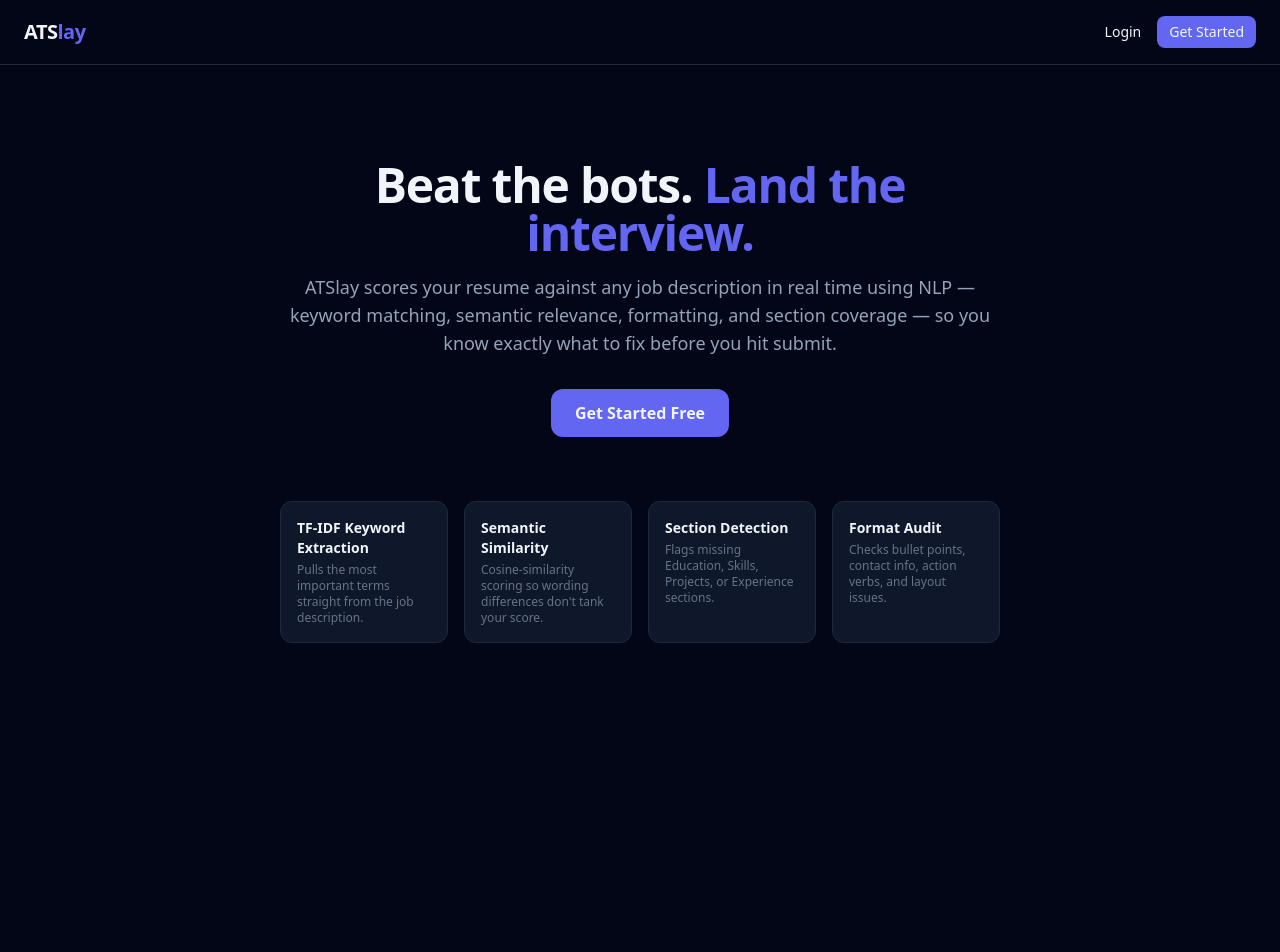
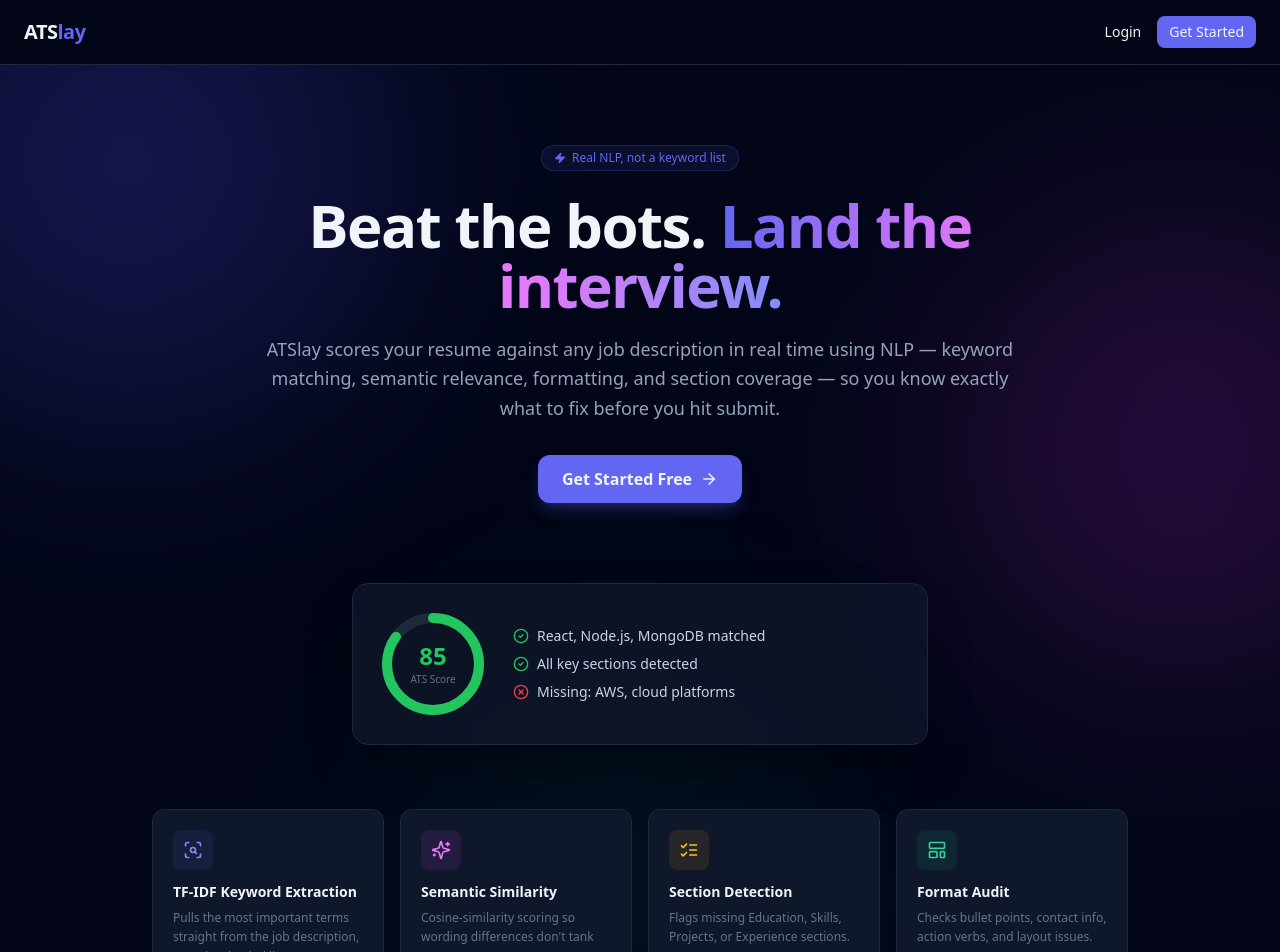
Before and after one commit to snehasharmaa912-ops/ATSlay, a React (Vite) app in the folder frontend/: page / in a window 1280 px wide. Shown: the top 952 px of the page. Before the commit the page ends 800 px from the top, so only its background shows below. Built offline with nearby package versions, Linux system fonts and the light colour scheme; no server answers.

Commit message:
Redesign homepage with gradient hero, icons, and score mockup

```diff
--- a/frontend/src/pages/Home.jsx
+++ b/frontend/src/pages/Home.jsx
@@ -1,13 +1,73 @@
 import { Link } from "react-router-dom";
+import {
+  ScanSearch,
+  Sparkles,
+  ListChecks,
+  LayoutTemplate,
+  ArrowRight,
+  CheckCircle2,
+  XCircle,
+  Zap,
+} from "lucide-react";
 import { useAuth } from "../context/AuthContext";
+
+const FEATURES = [
+  {
+    icon: ScanSearch,
+    title: "TF-IDF Keyword Extraction",
+    desc: "Pulls the most important terms straight from the job description, not a hardcoded list.",
+    color: "text-indigo-400",
+    bg: "bg-indigo-500/10",
+  },
+  {
+    icon: Sparkles,
+    title: "Semantic Similarity",
+    desc: "Cosine-similarity scoring so wording differences don't tank your score.",
+    color: "text-fuchsia-400",
+    bg: "bg-fuchsia-500/10",
+  },
+  {
+    icon: ListChecks,
+    title: "Section Detection",
+    desc: "Flags missing Education, Skills, Projects, or Experience sections.",
+    color: "text-amber-400",
+    bg: "bg-amber-500/10",
+  },
+  {
+    icon: LayoutTemplate,
+    title: "Format Audit",
+    desc: "Checks bullet points, contact info, action verbs, and layout issues.",
+    color: "text-emerald-400",
+    bg: "bg-emerald-500/10",
+  },
+];
+
 export default function Home() {
   const { user } = useAuth();
+
   return (
-    <div className="max-w-3xl mx-auto px-6 py-24 text-center">
-      <h1 className="text-4xl md:text-5xl font-bold tracking-tight">
-        Beat the bots. <span className="text-accent">Land the interview.</span>
+    <div className="relative overflow-hidden">
+      {/* Ambient gradient glow background */}
+      <div className="pointer-events-none absolute inset-0 overflow-hidden">
+        <div className="absolute -top-40 -left-32 w-[32rem] h-[32rem] bg-indigo-600/25 rounded-full blur-[120px]" />
+        <div className="absolute top-40 -right-32 w-[28rem] h-[28rem] bg-fuchsia-600/20 rounded-full blur-[120px]" />
+        <div className="absolute bottom-0 left-1/3 w-[24rem] h-[24rem] bg-emerald-600/10 rounded-full blur-[120px]" />
+      </div>
+
+      <div className="relative max-w-5xl mx-auto px-6 pt-20 pb-24">
+        {/* Hero */}
+        <div className="text-center max-w-3xl mx-auto">
+          <span className="inline-flex items-center gap-1.5 text-xs font-medium px-3 py-1 rounded-full bg-accent/10 text-accent border border-accent/20 mb-6">
+            <Zap size={12} className="fill-accent" />
+            Real NLP, not a keyword list
+          </span>
+          <h1 className="text-4xl md:text-6xl font-bold tracking-tight leading-tight">
+            Beat the bots.{" "}
+            <span className="bg-gradient-to-r from-accent via-fuchsia-400 to-indigo-400 bg-clip-text text-transparent">
+              Land the interview.
+            </span>
           </h1>
-      <p className="text-slate-400 mt-4 text-lg">
+          <p className="text-slate-400 mt-5 text-lg leading-relaxed">
             ATSlay scores your resume against any job description in real time using NLP —
             keyword matching, semantic relevance, formatting, and section coverage — so you
             know exactly what to fix before you hit submit.
@@ -15,25 +75,72 @@
           <div className="mt-8 flex justify-center gap-4">
             <Link
               to={user ? "/dashboard" : "/register"}
-          className="px-6 py-3 rounded-xl bg-accent hover:bg-indigo-500 font-semibold"
+              className="group inline-flex items-center gap-2 px-6 py-3 rounded-xl bg-accent hover:bg-indigo-500 font-semibold transition shadow-lg shadow-accent/25"
             >
               {user ? "Go to Dashboard" : "Get Started Free"}
+              <ArrowRight size={18} className="group-hover:translate-x-0.5 transition" />
             </Link>
           </div>
+        </div>
 
-      <div className="grid md:grid-cols-4 gap-4 mt-16 text-left">
-        {[
-          ["TF-IDF Keyword Extraction", "Pulls the most important terms straight from the job description."],
-          ["Semantic Similarity", "Cosine-similarity scoring so wording differences don't tank your score."],
-          ["Section Detection", "Flags missing Education, Skills, Projects, or Experience sections."],
-          ["Format Audit", "Checks bullet points, contact info, action verbs, and layout issues."],
-        ].map(([title, desc]) => (
-          <div key={title} className="bg-slate-900 border border-slate-800 rounded-xl p-4">
-            <h3 className="font-semibold text-sm mb-1">{title}</h3>
-            <p className="text-xs text-slate-500">{desc}</p>
+        {/* Visual score-card mockup */}
+        <div className="mt-20 mx-auto max-w-xl">
+          <div className="bg-slate-900/80 backdrop-blur border border-slate-800 rounded-2xl p-6 shadow-2xl shadow-black/40">
+            <div className="flex items-center gap-6">
+              <div className="relative w-28 h-28 shrink-0">
+                <svg width="112" height="112" className="-rotate-90">
+                  <circle cx="56" cy="56" r="46" stroke="#1e293b" strokeWidth="10" fill="none" />
+                  <circle
+                    cx="56"
+                    cy="56"
+                    r="46"
+                    stroke="#22c55e"
+                    strokeWidth="10"
+                    fill="none"
+                    strokeDasharray={2 * Math.PI * 46}
+                    strokeDashoffset={2 * Math.PI * 46 * 0.15}
+                    strokeLinecap="round"
+                  />
+                </svg>
+                <div className="absolute inset-0 flex flex-col items-center justify-center">
+                  <span className="text-2xl font-bold text-good">85</span>
+                  <span className="text-[10px] text-slate-500">ATS Score</span>
+                </div>
+              </div>
+              <div className="flex-1 space-y-2">
+                <div className="flex items-center gap-2 text-sm">
+                  <CheckCircle2 size={16} className="text-good shrink-0" />
+                  <span className="text-slate-300">React, Node.js, MongoDB matched</span>
+                </div>
+                <div className="flex items-center gap-2 text-sm">
+                  <CheckCircle2 size={16} className="text-good shrink-0" />
+                  <span className="text-slate-300">All key sections detected</span>
+                </div>
+                <div className="flex items-center gap-2 text-sm">
+                  <XCircle size={16} className="text-bad shrink-0" />
+                  <span className="text-slate-300">Missing: AWS, cloud platforms</span>
+                </div>
+              </div>
+            </div>
+          </div>
+        </div>
+
+        {/* Feature grid */}
+        <div className="grid sm:grid-cols-2 md:grid-cols-4 gap-4 mt-16">
+          {FEATURES.map(({ icon: Icon, title, desc, color, bg }) => (
+            <div
+              key={title}
+              className="group bg-slate-900 border border-slate-800 rounded-xl p-5 text-left hover:border-slate-700 transition"
+            >
+              <div className={`w-10 h-10 rounded-lg ${bg} flex items-center justify-center mb-3`}>
+                <Icon size={20} className={color} />
+              </div>
+              <h3 className="font-semibold text-sm mb-1.5">{title}</h3>
+              <p className="text-xs text-slate-500 leading-relaxed">{desc}</p>
             </div>
           ))}
         </div>
       </div>
+    </div>
   );
 }
```
Lines whose indentation alone changed are shown as unchanged.
